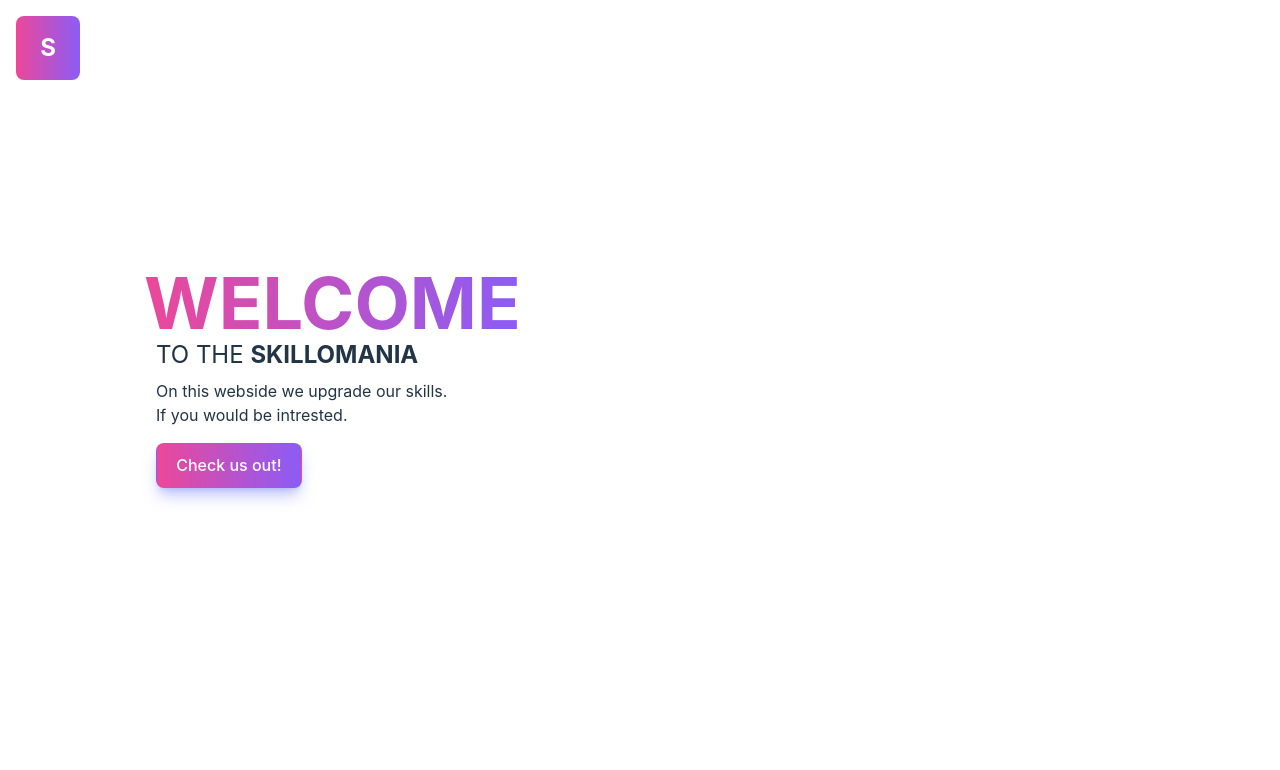
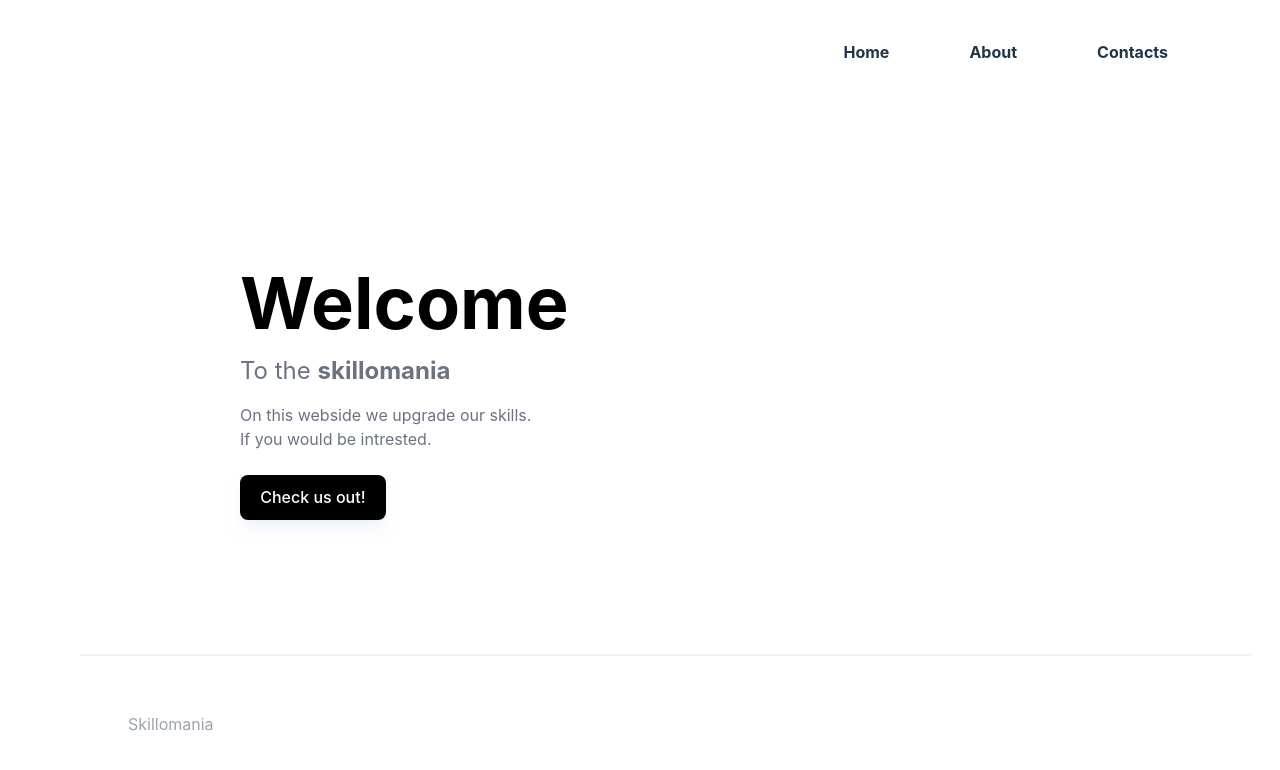
Before and after one commit to avemike/Skillomania, a React (Vite) app in the folder client/: page / in a window 1280 px wide. Shown: the top 770 px of the page. Built offline with nearby package versions, Linux system fonts and the light colour scheme.

Commit message:
add new look front page

```diff
--- a/client/src/App.tsx
+++ b/client/src/App.tsx
@@ -8,21 +8,24 @@ function App() {
 
   return (
     <>
-      <div className="absolute left-4 top-4 w-16 h-16 bg-gradient-to-r from-pink-500 to-violet-500 rounded-lg flex items-center justify-center text-white font-bold  text-2xl">
-        S
+      <div className="absolute right-28 top-10 flex gap-20">
+        <h3 className="font-bold">Home</h3>
+        <h3 className="font-bold">About</h3>
+        <h3 className="font-bold">Contacts</h3>
       </div>
-      <div className="flex flex-col items-start absolute left-36 top-1/3">
-        <h1 className="font-bold text-7xl bg-clip-text text-transparent bg-gradient-to-r from-pink-500 to-violet-500">
-          WELCOME
-        </h1>
-        <h2 className="text-2xl mx-3 mb-2">
-          TO THE <b>SKILLOMANIA</b>
+      <div className="flex flex-col items-start absolute left-60 top-1/3">
+        <h1 className="font-bold text-7xl bg-clip-text text-black">Welcome</h1>
+        <h2 className="text-2xl my-4 text-gray-500">
+          To the <b>skillomania</b>
         </h2>
-        <p className="mx-3">On this webside we upgrade our skills.</p>
-        <p className="mx-3 mb-4">If you would be intrested.</p>
-        <button className="mx-3 hover:shadow-indigo-300/50 shadow-lg shadow-indigo-400/50 text-white bg-gradient-to-r from-pink-500 to-violet-500">
+        <p className="text-gray-500">On this webside we upgrade our skills.</p>
+        <p className="text-gray-500 mb-6">If you would be intrested.</p>
+        <button className=" hover:shadow-indigo-100/50 shadow-lg shadow-indigo-100/50 text-white bg-black">
           Check us out!
         </button>
+      </div>
+      <div className="absolute flex bottom-16 left-20 border-t-gray-100 border-t-2 w-11/12">
+        <p className="text-gray-400 pt-14 ml-12  ">Skillomania</p>
       </div>
     </>
   );
```
